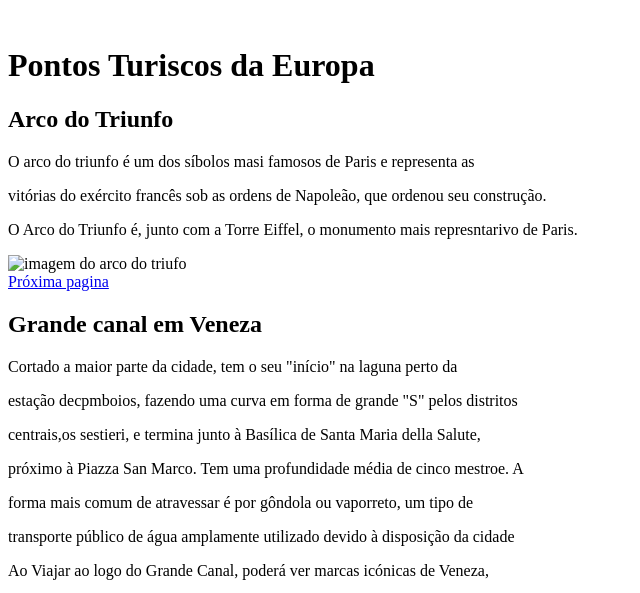
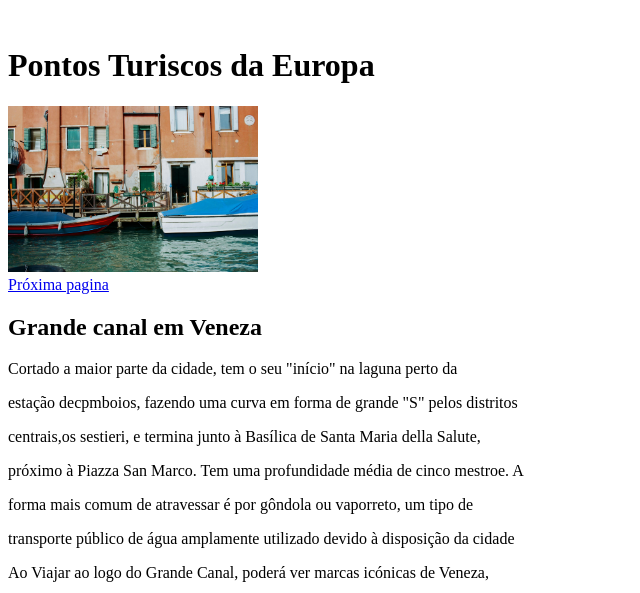
Before and after one commit to 62814/CidEuropa, a plain HTML site: page index.html in a window 1280 px wide. Shown: the top 593 px of the page, without its empty margins (0-640 px from the left). Drawn offline with Linux system fonts and the light colour scheme.

Commit message:
pasta grande canal veneza

```diff
--- a/index.html
+++ b/index.html
@@ -6,12 +6,9 @@
 </head>
 <br>
     <h1>Pontos Turiscos da Europa</h1>
-<h2>Arco do Triunfo</h2>
-<p>O arco do triunfo é um dos síbolos masi famosos de Paris e representa as </p>
-<p>vitórias do exército francês sob as ordens de Napoleão, que ordenou seu construção.</p>
-<p>O Arco do Triunfo é, junto com a Torre Eiffel, o monumento mais represntarivo de Paris.</p>
-<img src="" width = "250px"
-alt="imagem do arco do triufo">
+
+<img src="pexels-olgalioncat-7245097.jpg" width = "250px"
+alt="imagem de capa">
 <footer><a href = "arco.html" >Próxima pagina</a></footer>
 
 <p>
```
Also changed, not shown: canal.html (added).
